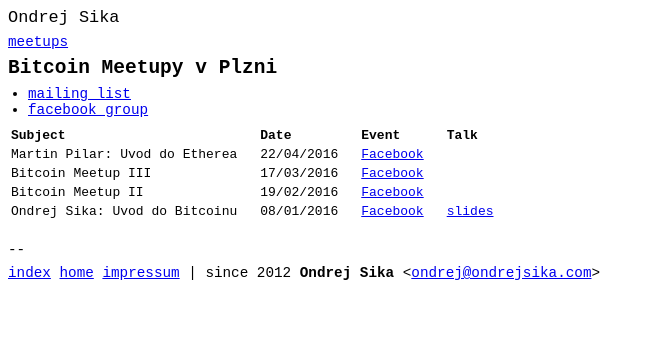
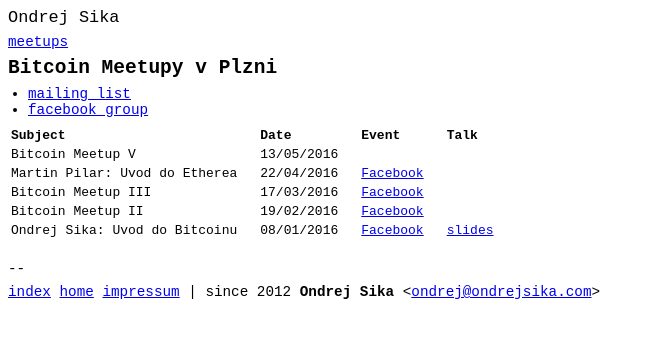
Before and after one commit to ondrejsika/ondrejsika.com, a Jekyll site: the page built from meetups/bitcoin-plzen/index.md, in a window 1280 px wide. Shown: the top 338 px of the page, without its empty margins (0-655 px from the left). Built offline with Jekyll 4.4.1, drawn with Linux system fonts in a browser that asks for light colours; Markdown is read by kramdown in place of the engine named in the settings; comment, search, counter and statistics services are not loaded.

Commit message:
meetups.bitcoin - add meetup no. 5

```diff
--- a/meetups/bitcoin-plzen/index.md
+++ b/meetups/bitcoin-plzen/index.md
@@ -22,6 +22,14 @@
 </th><th>
 Talk
 </th></tr>
+
+<tr id="meetup-5"><td>
+Bitcoin Meetup V
+</td><td>
+13/05/2016
+</td><td>
+</td><td>
+</td></tr>
 
 <tr id="meetup-4"><td>
 Martin Pilar: Uvod do Etherea
```
